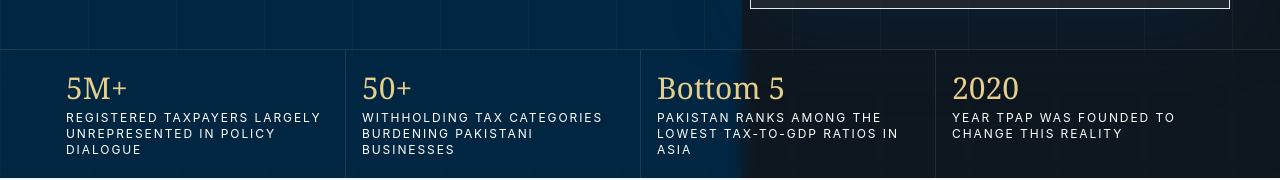
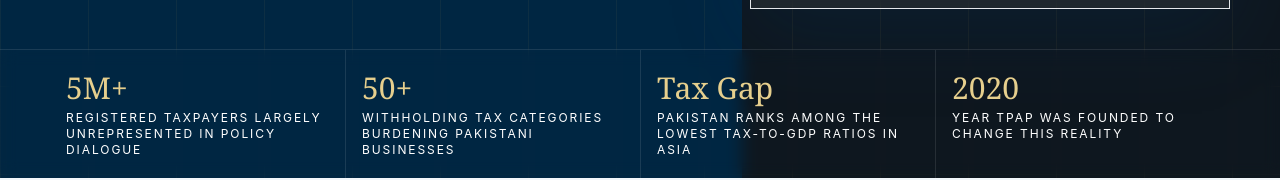
Before and after one commit to quickdigitx321-dev/taxpayer, a Next.js app: page / in a window 1280 px wide. Shown: the part 706-886 px from the top of the page. Built offline with nearby package versions, Linux system fonts and the light colour scheme; no server answers.

Commit message:
Refine hero tax statistic label

```diff
--- a/src/data/site.ts
+++ b/src/data/site.ts
@@ -28,7 +28,7 @@
 export const siteStats = [
   { value: "5M+", label: "Registered taxpayers largely unrepresented in policy dialogue" },
   { value: "50+", label: "Withholding tax categories burdening Pakistani businesses" },
-  { value: "Bottom 5", label: "Pakistan ranks among the lowest tax-to-GDP ratios in Asia" },
+  { value: "Tax Gap", label: "Pakistan ranks among the lowest tax-to-GDP ratios in Asia" },
   { value: "2020", label: "Year TPAP was founded to change this reality" }
 ];
 
```
